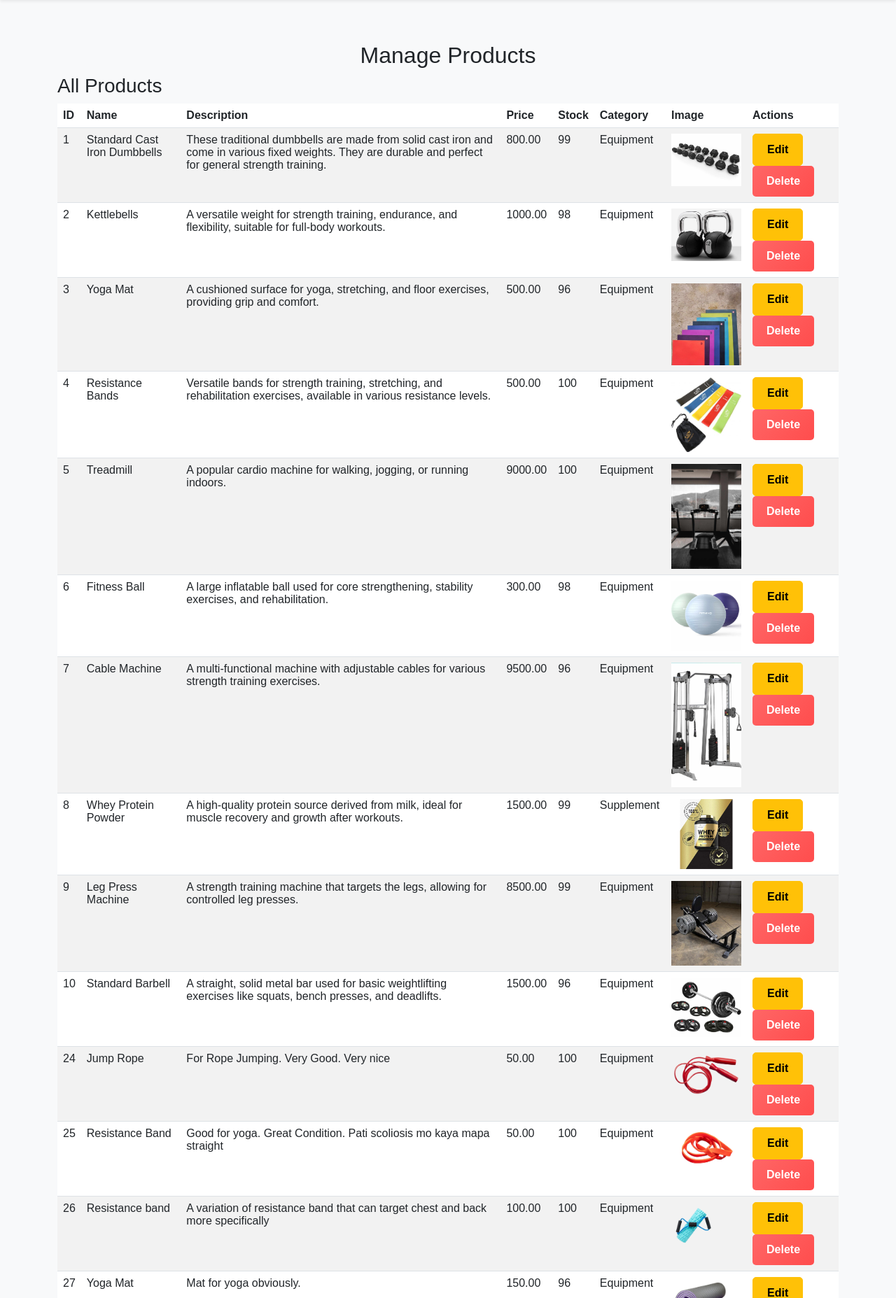
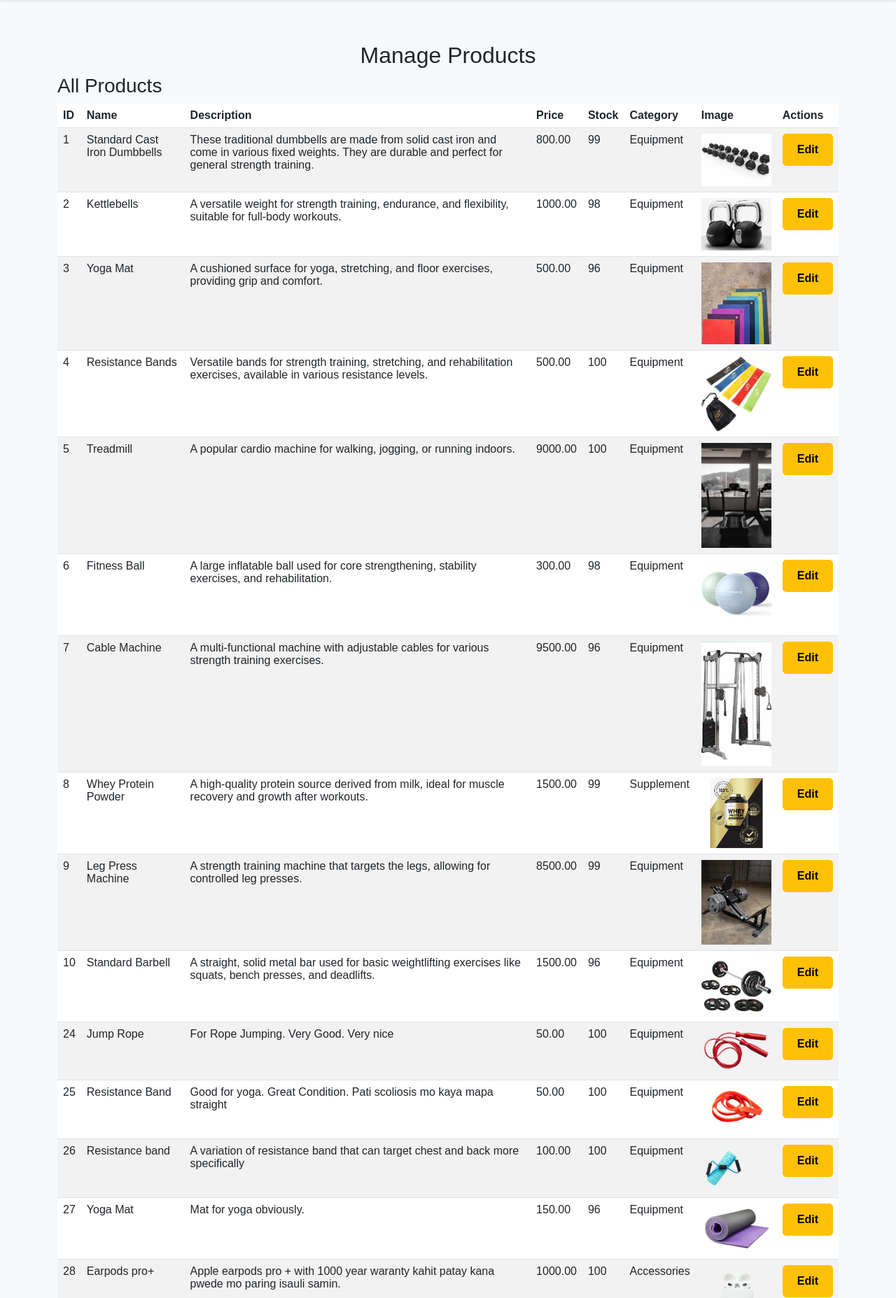
Before and after one commit to akwean/resume-e-commerce, a PHP site: page /withadmin/admin_alterpage.php in a window 1280 px wide. Shown: the part 71-1926 px from the top of the page at 70% size. Run offline with PHP 8.4, Linux system fonts and the light colour scheme; the visitor is signed in with stand-in values (Sample User, id 1); data comes from the database, SQL or seed files in the repository.

Commit message:
Update admin_alterpage.php

```diff
--- a/Gym-Fit Website/Gym-Fit Website/admin/admin_alterpage.php
+++ b/Gym-Fit Website/Gym-Fit Website/admin/admin_alterpage.php
@@ -12,17 +12,7 @@ include 'admin_navbar.php';
 
 $manage_product_message = "";
 
-// Delete Product Logic
-if (isset($_GET['delete_id'])) {
-    $delete_id = $_GET['delete_id'];
-    $sql_delete = "DELETE FROM items WHERE item_id = $delete_id";
 
-    if ($conn->query($sql_delete) === TRUE) {
-        $manage_product_message = "Product deleted successfully.";
-    } else {
-        $manage_product_message = "Error deleting product: " . $conn->error;
-    }
-}
 
 // Update Product Logic
 if ($_SERVER['REQUEST_METHOD'] == 'POST' && isset($_POST['update_product'])) {
@@ -127,7 +117,7 @@ $result = $conn->query($sql);
                                 <td><img src='" . $row['product_image'] . "' alt='Product Image' width='100'></td>
                                 <td>
                                     <a href='#' data-bs-toggle='modal' data-bs-target='#editProductModal' data-id='" . $row['item_id'] . "' class='btn btn-warning btn-sm edit-product-btn'>Edit</a>
-                                    <a href='?delete_id=" . $row['item_id'] . "' class='btn btn-danger btn-sm'>Delete</a>
+
                                 </td>
                             </tr>";
                     }
```
